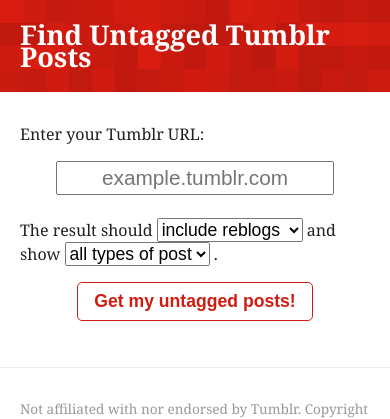
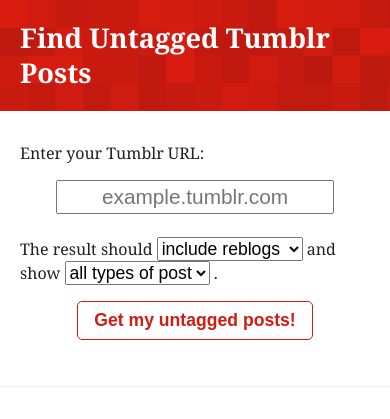
Before and after one commit to alexwlchan/finduntaggedtumblrposts.com, a Flask app: page / in a window 390 px wide. Shown: the top 419 px of the page. Run offline with Flask 2, Linux system fonts and the light colour scheme; some libraries are stand-ins or nearby versions.

Commit message:
Fix header on small screens

```diff
--- a/untagged/static/style.css
+++ b/untagged/static/style.css
@@ -20,6 +20,9 @@ aside h1 a {
 }
 aside h1 {
   font-size: 1.7em;
+  line-height: 1.3em;
+  margin-top:    0.7em;
+  margin-bottom: 0.7em;
 }
 article, #aside_inner, #footer_inner {
   max-width: 750px;
```
